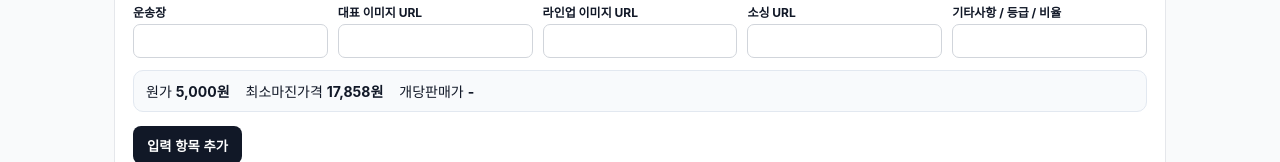
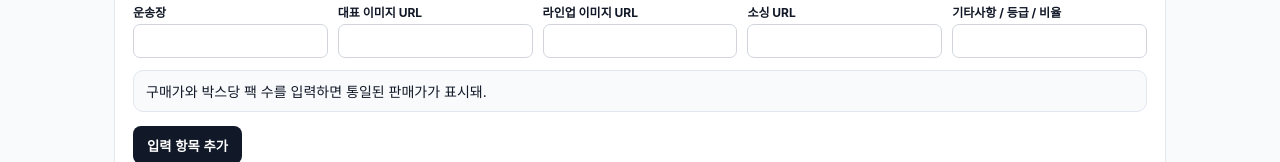
Before and after one commit to ddogagak/shipping, a Next.js app in the folder web/: page /domestic-inventory-input in a window 1280 px wide. Shown: the part 362-524 px from the top of the page. Built offline with nearby package versions, Linux system fonts and the light colour scheme.

Commit message:
Unify sourcing inventory input prices with broadcast sale inventory (#11)
* Unify sourcing inventory input price calculations and displayed guide with broadcast sale inventory

* Keep sourcing price guide focused on per-unit prices

```diff
--- a/web/src/app/domestic-inventory-input/page.tsx
+++ b/web/src/app/domestic-inventory-input/page.tsx
@@ -1,6 +1,7 @@
 "use client";
 
 import Link from "next/link";
+import { calculatePricing, DEFAULT_PRICING_SETTINGS } from "@/lib/pricing";
 import { useEffect, useMemo, useState } from "react";
 
 type InventoryStatus =
@@ -64,30 +65,6 @@ const seriesList = [
 
 const currencyList = ["JPY", "CNY"];
 
-const EXCHANGE_RATE: Record<string, number> = {
-  JPY: 10,
-  CNY: 230,
-};
-
-function calculatePricing(currency: string, purchasePrice: number, boxCount: number | null) {
-  const rate = EXCHANGE_RATE[currency] ?? EXCHANGE_RATE.JPY;
-  const purchase = Number(purchasePrice) || 0;
-  const packs = Number(boxCount) || 0;
-
-  // 1) 원가 = 구매가 × 환율 × 1.2 + 5,000원
-  const costPrice = Math.round(purchase * rate * 1.2 + 5000);
-
-  // 2) 목표이익 = max(10,000원, 원가의 8%)
-  //    최소마진가격 = (원가 + 목표이익) ÷ 0.84
-  const targetProfit = Math.max(10000, costPrice * 0.08);
-  const minimumMarginPrice = Math.ceil((costPrice + targetProfit) / 0.84);
-
-  // 3) 개당판매가 = 최소마진가격 ÷ 박스당 팩 수
-  const unitSalePrice = packs > 0 ? Math.ceil(minimumMarginPrice / packs) : 0;
-
-  return { costPrice, minimumMarginPrice, unitSalePrice };
-}
-
 const initialManualForm = {
   item_name: "",
   item_type: "기타",
@@ -105,6 +82,68 @@ const initialManualForm = {
   status: "입고전" as InventoryStatus,
   memo: "",
 };
+
+
+/**
+ * Use the exact same shared calculator and price guide as broadcast-sale inventory.
+ * A missing box count must not silently get the multi-item pricing tier.
+ */
+function InventoryPricingOverview({
+  currency,
+  purchasePrice,
+  componentCount,
+}: {
+  currency: string;
+  purchasePrice: number;
+  componentCount: number | null;
+}) {
+  const count = Number(componentCount);
+  const purchase = Number(purchasePrice);
+  if (!Number.isFinite(purchase) || purchase <= 0 || !Number.isInteger(count) || count <= 0) {
+    return <div style={pricingBoxStyle}>구매가와 박스당 팩 수를 입력하면 통일된 판매가가 표시돼.</div>;
+  }
+
+  const pricing = calculatePricing(currency, purchase, count);
+  const retention = DEFAULT_PRICING_SETTINGS.salesRetentionRate;
+  const guides = [
+    { label: "0% 마진 (손익분기점)", unit: Math.ceil(pricing.costPrice / retention / count), featured: false },
+    { label: "기본권장 판매가", unit: pricing.unitSalePrice, featured: true },
+    { label: "순수익률 15%", unit: Math.ceil(pricing.costPrice / (retention - 0.15) / count), featured: false },
+    { label: "순수익률 20%", unit: Math.ceil(pricing.costPrice / (retention - 0.20) / count), featured: false },
+  ];
+
+  return (
+    <div style={{ ...pricingBoxStyle, display: "block" }}>
+      <div style={{ display: "flex", gap: 16, flexWrap: "wrap", marginBottom: 10 }}>
+        <span>비용포함원가 <strong>{pricing.costPrice.toLocaleString("ko-KR")}원</strong></span>
+        <span>최소마진(목표이익) <strong>{pricing.targetProfit.toLocaleString("ko-KR")}원</strong></span>
+        <span>개당판매가 <strong>{pricing.unitSalePrice.toLocaleString("ko-KR")}원</strong></span>
+      </div>
+      <div style={{ display: "grid", gridTemplateColumns: "repeat(auto-fit, minmax(140px, 1fr))", gap: 8 }}>
+        {guides.map(({ label, unit, featured }) => (
+          <div
+            key={label}
+            style={{
+              padding: 9,
+              borderRadius: 8,
+              background: featured ? "#eff6ff" : "#fff",
+              border: featured ? "1px solid #2563eb" : "1px solid #e5e7eb",
+              display: "flex",
+              flexDirection: "column",
+              gap: 4,
+            }}
+          >
+            <span style={{ color: "#475569", fontSize: 12 }}>{label}</span>
+            <strong>{unit.toLocaleString("ko-KR")}원/개</strong>
+          </div>
+        ))}
+      </div>
+      <div style={{ marginTop: 8, fontSize: 12, color: "#64748b" }}>
+        방송판매재고와 동일 · 박스당 {count}개 기준 · 판매 수수료·부가세 16% 차감
+      </div>
+    </div>
+  );
+}
 
 export default function DomesticInventoryInputPage() {
   const [inputMode, setInputMode] = useState<InputMode>("manual");
@@ -369,20 +408,11 @@ export default function DomesticInventoryInputPage() {
               <ManualField label="기타사항 / 등급 / 비율" value={manualForm.memo} onChange={(v) => updateManualForm("memo", v)} />
             </div>
 
-            {(() => {
-              const pricing = calculatePricing(
-                manualForm.currency,
-                manualForm.purchase_price,
-                manualForm.component_count || null
-              );
-              return (
-                <div style={pricingBoxStyle}>
-                  <span>원가 <strong>{pricing.costPrice.toLocaleString()}원</strong></span>
-                  <span>최소마진가격 <strong>{pricing.minimumMarginPrice.toLocaleString()}원</strong></span>
-                  <span>개당판매가 <strong>{pricing.unitSalePrice ? `${pricing.unitSalePrice.toLocaleString()}원` : "-"}</strong></span>
-                </div>
-              );
-            })()}
+            <InventoryPricingOverview
+              currency={manualForm.currency}
+              purchasePrice={manualForm.purchase_price}
+              componentCount={manualForm.component_count || null}
+            />
 
             <button type="button" onClick={addManualItem} style={saveButtonStyle}>
               입력 항목 추가
@@ -499,16 +529,11 @@ MEMO:`}
                   <EditableField label={`구매가 (${item.currency})`} value={String(item.purchase_price)} type="number" onChange={(v) => updateItem(item.local_id, "purchase_price", v)} />
                 </div>
 
-                {(() => {
-                  const pricing = calculatePricing(item.currency, item.purchase_price, item.component_count);
-                  return (
-                    <div style={pricingBoxStyle}>
-                      <span>원가 <strong>{pricing.costPrice.toLocaleString()}원</strong></span>
-                      <span>최소마진가격 <strong>{pricing.minimumMarginPrice.toLocaleString()}원</strong></span>
-                      <span>개당판매가 <strong>{pricing.unitSalePrice ? `${pricing.unitSalePrice.toLocaleString()}원` : "-"}</strong></span>
-                    </div>
-                  );
-                })()}
+                <InventoryPricingOverview
+                  currency={item.currency}
+                  purchasePrice={item.purchase_price}
+                  componentCount={item.component_count}
+                />
 
                 <div style={grid4Style}>
                   <EditableField label="박스당 팩 수" value={String(item.component_count ?? "")} type="number" onChange={(v) => updateItem(item.local_id, "component_count", v)} />
```
